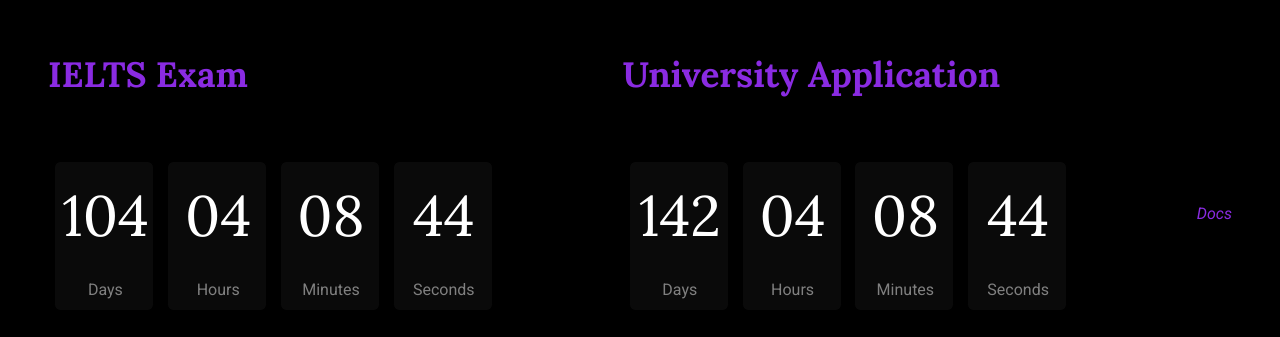
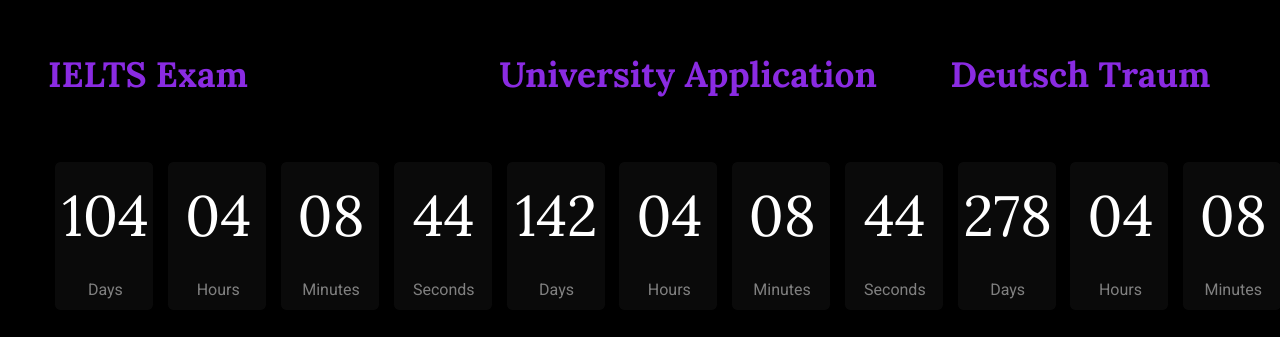
Before and after one commit to akramthedev/die-deutsch-traum, a React (Create React App) app: page / in a window 1280 px wide. Shown: the part 187-524 px from the top of the page. Built offline with nearby package versions, Linux system fonts and the light colour scheme.

Commit message:
Update Home.jsx

```diff
--- a/src/Home.jsx
+++ b/src/Home.jsx
@@ -5,6 +5,7 @@ import { useNavigate } from 'react-router-dom';
 const Home = () => {
   const examDate = new Date('2025-02-22T00:00:00');
   const uniStartDate = new Date('2025-04-01T00:00:00');
+  const goToDeu = new Date('2025-08-15T00:00:00');
   const nav = useNavigate();
 
   const calculateTimeLeft = (targetDate) => {
@@ -26,11 +27,13 @@ const Home = () => {
 
   const [examTimeLeft, setExamTimeLeft] = useState(calculateTimeLeft(examDate));
   const [uniTimeLeft, setUniTimeLeft] = useState(calculateTimeLeft(uniStartDate));
+  const [gotodeTimeLeft, setgotodeTimeLeft] = useState(calculateTimeLeft(goToDeu));
 
   useEffect(() => {
     const timer = setInterval(() => {
       setExamTimeLeft(calculateTimeLeft(examDate));
       setUniTimeLeft(calculateTimeLeft(uniStartDate));
+      setgotodeTimeLeft(calculateTimeLeft(goToDeu));
     }, 1000);
 
     return () => clearInterval(timer);
@@ -76,6 +79,12 @@ const Home = () => {
              {formatTime(uniTimeLeft)}
            </div>
         </div>
+         <div className="simo">
+           <h1>Deutsch Traum</h1>
+           <div className="Timer">
+             {formatTime(gotodeTimeLeft)}
+           </div>
+        </div>
         <div className="simo">
           <span className='sojqefd' onClick={() => { nav('/Dokument') }}>
            <em>Docs</em>
```
